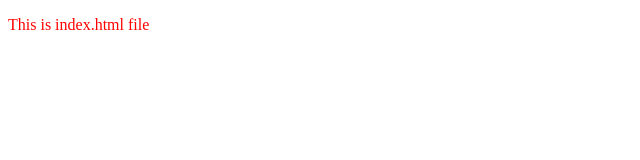
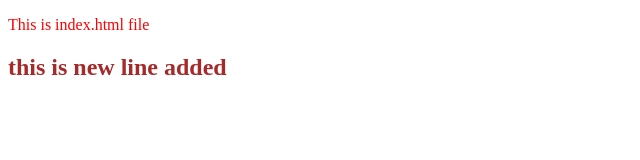
Before and after one commit to krbugde/DemoRepository, a plain HTML site: page index.html in a window 1280 px wide. Shown: the whole page, without its empty margins (0-640 px from the left). Drawn offline with Linux system fonts and the light colour scheme.

Commit message:
new one line added

```diff
--- a/index.html
+++ b/index.html
@@ -8,9 +8,13 @@
       p {
         color: red;
       }
+      h2{
+        color: brown;
+      }
     </style>
   </head>
   <body>
     <p>This is index.html file</p>
+    <h2>this is new line added<h2>
   </body>
 </html>
```
Also changed, not shown: DemoFolder/index.html (+1 -0 lines).
